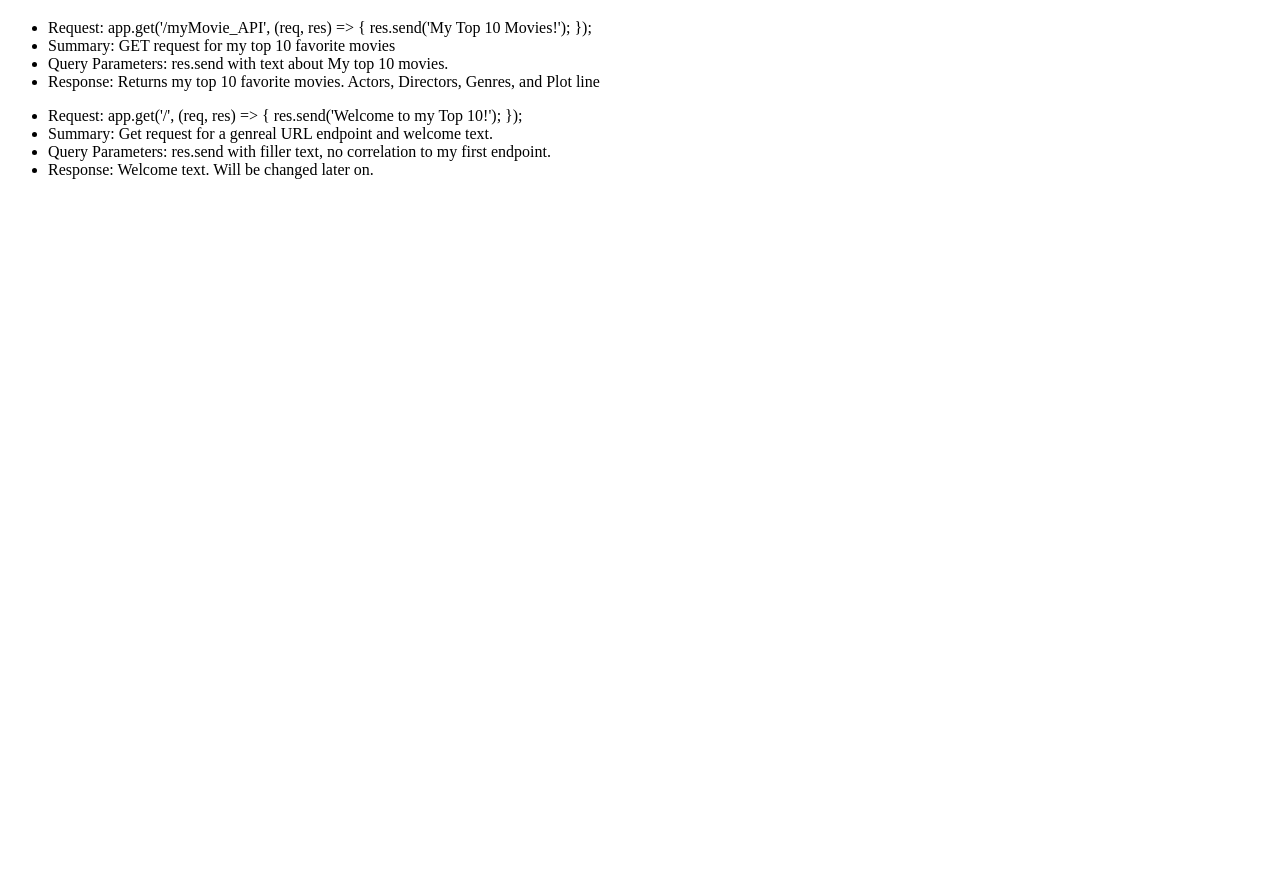
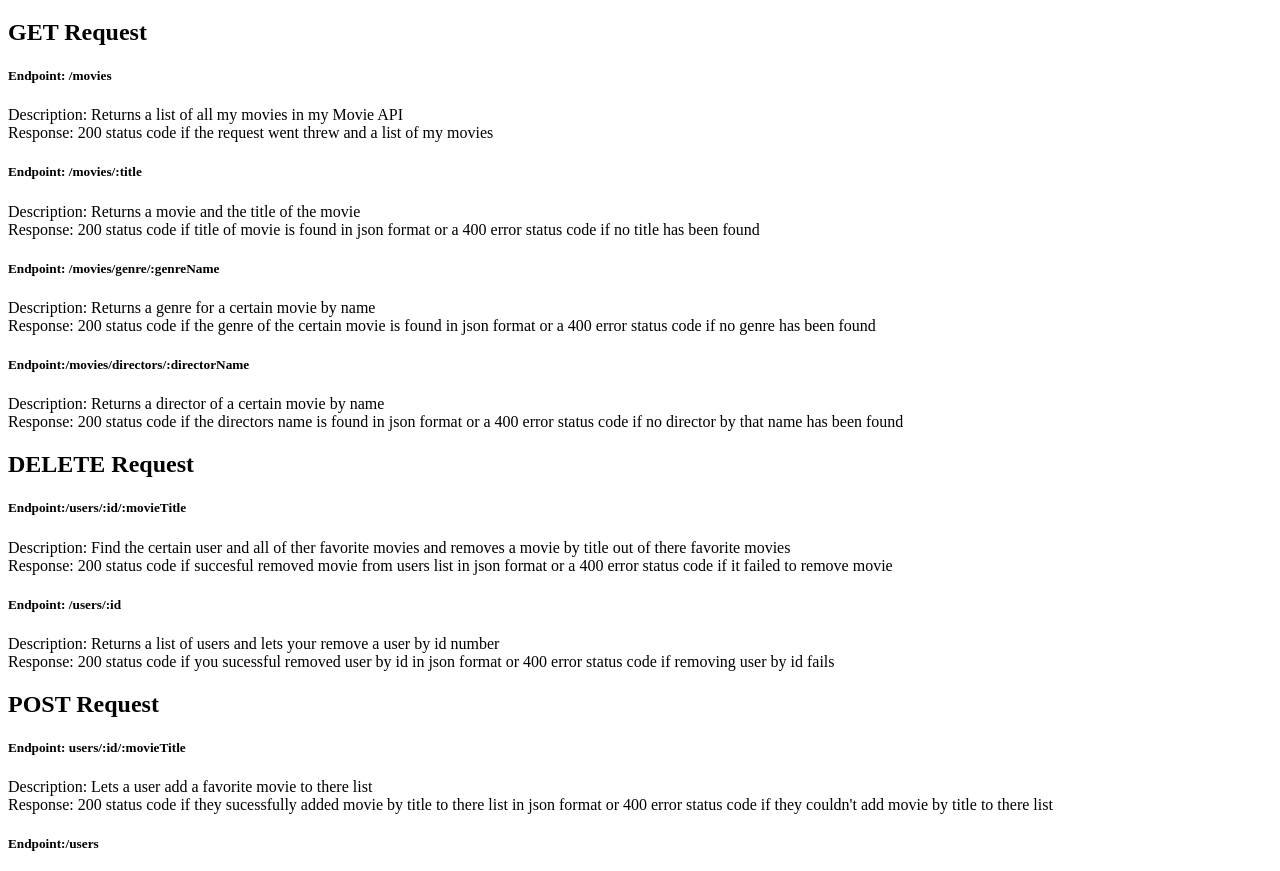
Before and after one commit to bradkcrist/movie_api, a website: page public/documentation.html in a window 1280 px wide. Shown: the part 61-932 px from the top of the page. Before the commit the page ends 800 px from the top, so only its background shows below. Drawn offline with Linux system fonts and the light colour scheme.

Commit message:
Created detailed descriptions for all my endpoints, added uuid to my package.json

```diff
--- a/log.txt
+++ b/log.txt
@@ -1,3 +1,9 @@
 ::1 - - [18/Dec/2023:18:01:02 +0000] "GET /favicon.ico HTTP/1.1" 404 150 "http://localhost:8080/myMovie_API" "Mozilla/5.0 (Macintosh; Intel Mac OS X 10_15_7) AppleWebKit/537.36 (KHTML, like Gecko) Chrome/120.0.0.0 Safari/537.36"
 ::1 - - [22/Dec/2023:11:50:05 +0000] "GET / HTTP/1.1" 200 18 "-" "PostmanRuntime/7.36.0"
 ::1 - - [22/Dec/2023:11:52:43 +0000] "GET / HTTP/1.1" 200 18 "-" "PostmanRuntime/7.36.0"
+::1 - - [25/Dec/2023:11:10:14 +0000] "DELETE /movies HTTP/1.1" 404 148 "-" "PostmanRuntime/7.36.0"
+::1 - - [25/Dec/2023:11:14:05 +0000] "GET /movie/genre/:genreName HTTP/1.1" 404 161 "-" "PostmanRuntime/7.36.0"
+::1 - - [25/Dec/2023:11:31:20 +0000] "POST /movies/genre/:genreName HTTP/1.1" 404 163 "-" "PostmanRuntime/7.36.0"
+::1 - - [26/Dec/2023:12:04:56 +0000] "GET /movies/director/:directorsName HTTP/1.1" 404 169 "-" "PostmanRuntime/7.36.0"
+::1 - - [26/Dec/2023:20:44:46 +0000] "POST /movies/:id/:movieTitle HTTP/1.1" 404 162 "-" "PostmanRuntime/7.36.0"
+::1 - - [26/Dec/2023:20:45:06 +0000] "POST /user/:id/:movieTitle HTTP/1.1" 404 160 "-" "PostmanRuntime/7.36.0"
--- a/package.json
+++ b/package.json
@@ -13,7 +13,8 @@
     "body-parser": "^1.20.2",
     "express": "^4.18.2",
     "lodash": "^4.17.21",
-    "morgan": "^1.10.0"
+    "morgan": "^1.10.0",
+    "uuid": "^9.0.1"
   },
   "devDependencies": {
     "eslint": "^8.55.0"
--- a/public/documentation.html
+++ b/public/documentation.html
@@ -3,31 +3,39 @@
   <head>
     <title>Movie API</title>
   </head>
+
   <body>
     <h1>Favorite Movies API</h1>
-    <ul>
-      <li>
-        Request: app.get('/myMovie_API', (req, res) => { res.send('My Top 10
-        Movies!'); });
-      </li>
-      <li>Summary: GET request for my top 10 favorite movies</li>
-      <li>Query Parameters: res.send with text about My top 10 movies.</li>
-      <li>
-        Response: Returns my top 10 favorite movies. Actors, Directors, Genres,
-        and Plot line
-      </li>
-    </ul>
-    <ul>
-      <li>
-        Request: app.get('/', (req, res) => { res.send('Welcome to my Top 10!');
-        });
-      </li>
-      <li>Summary: Get request for a genreal URL endpoint and welcome text.</li>
-      <li>
-        Query Parameters: res.send with filler text, no correlation to my first
-        endpoint.
-      </li>
-      <li>Response: Welcome text. Will be changed later on.</li>
-    </ul>
+    <h2>GET Request</h2>
+    <h5>Endpoint: /movies</h5>
+    <div>Description: Returns a list of all my movies in my Movie API</div>
+    <div>Response: 200 status code if the request went threw and a list of my movies</div>
+    <h5>Endpoint: /movies/:title</h5>
+    <div>Description: Returns a movie and the title of the movie</div>
+    <div>Response: 200 status code if title of movie is found in json format or a 400 error status code if no title has been found</div>
+    <h5>Endpoint: /movies/genre/:genreName</h5>
+    <div>Description: Returns a genre for a certain movie by name</div>
+    <div>Response: 200 status code if the genre of the certain movie is found in json format or a 400 error status code if no genre has been found</div>
+    <h5>Endpoint:/movies/directors/:directorName</h5>
+    <div>Description: Returns a director of a certain movie by name</div>
+    <div>Response: 200 status code if the directors name is found in json format or a 400 error status code if no director by that name has been found</div>
+    <h2>DELETE Request</h2>
+    <h5>Endpoint:/users/:id/:movieTitle</h5>
+    <div>Description: Find the certain user and all of ther favorite movies and removes a movie by title out of there favorite movies</div>
+    <div>Response: 200 status code if succesful removed movie from users list in json format or a 400 error status code if it failed to remove movie</div>
+    <h5>Endpoint: /users/:id</h5>
+    <div>Description: Returns a list of users and lets your remove a user by id number</div>
+    <div>Response: 200 status code if you sucessful removed user by id in json format or 400 error status code if removing user by id fails</div>
+    <h2>POST Request</h2>
+    <h5>Endpoint: users/:id/:movieTitle</h5>
+    <div>Description: Lets a user add a favorite movie to there list</div>
+    <div>Response: 200 status code if they sucessfully added movie by title to there list in json format or 400 error status code if they couldn't add movie by title to there list</div>
+    <h5>Endpoint:/users</h5>
+    <div>Description: Lets you add a user by id via uuid</div>
+    <div>Response: 200 status code if successfully added user and id in json format or a 400 error status code if user couldn't be added</div>
+    <h2>PUT Request</h2>
+    <h5>Endpoint: /users/:id</h5>
+    <div>Description: Lets you update users information by user/id</div>
+    <div>Response: 200 status code if sucessfully updated user in json format or 400 if it couldn't update users information</div>
   </body>
 </html>
```
Also changed, not shown: 1 other file.
